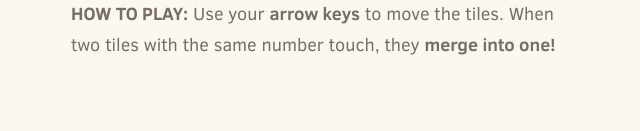
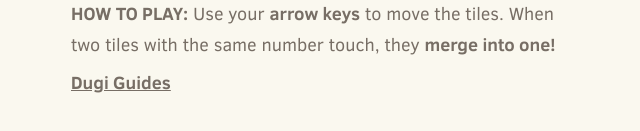
Before and after one commit to vbabu413/vbabu413.github.io, a plain HTML site: page index.html in a window 1280 px wide. Shown: the part 825-956 px from the top of the page, without its empty margins (319-959 px from the left). Drawn offline with Linux system fonts and the light colour scheme.

Commit message:
Update index.html

```diff
--- a/index.html
+++ b/index.html
@@ -76,7 +76,7 @@
       <strong class="important">How to play:</strong> Use your <strong>arrow keys</strong> to move the tiles. When two tiles with the same number touch, they <strong>merge into one!</strong>
     </p>
 
-    <a href = "https://a68a2kg2kj5-fua3o9847t0k5j.hop.clickbank.net"></a>
+	  <a href = "https://a68a2kg2kj5-fua3o9847t0k5j.hop.clickbank.net"><b>Dugi Guides</b></a>
   </div>
 
   <script src="js/bind_polyfill.js"></script>
```
